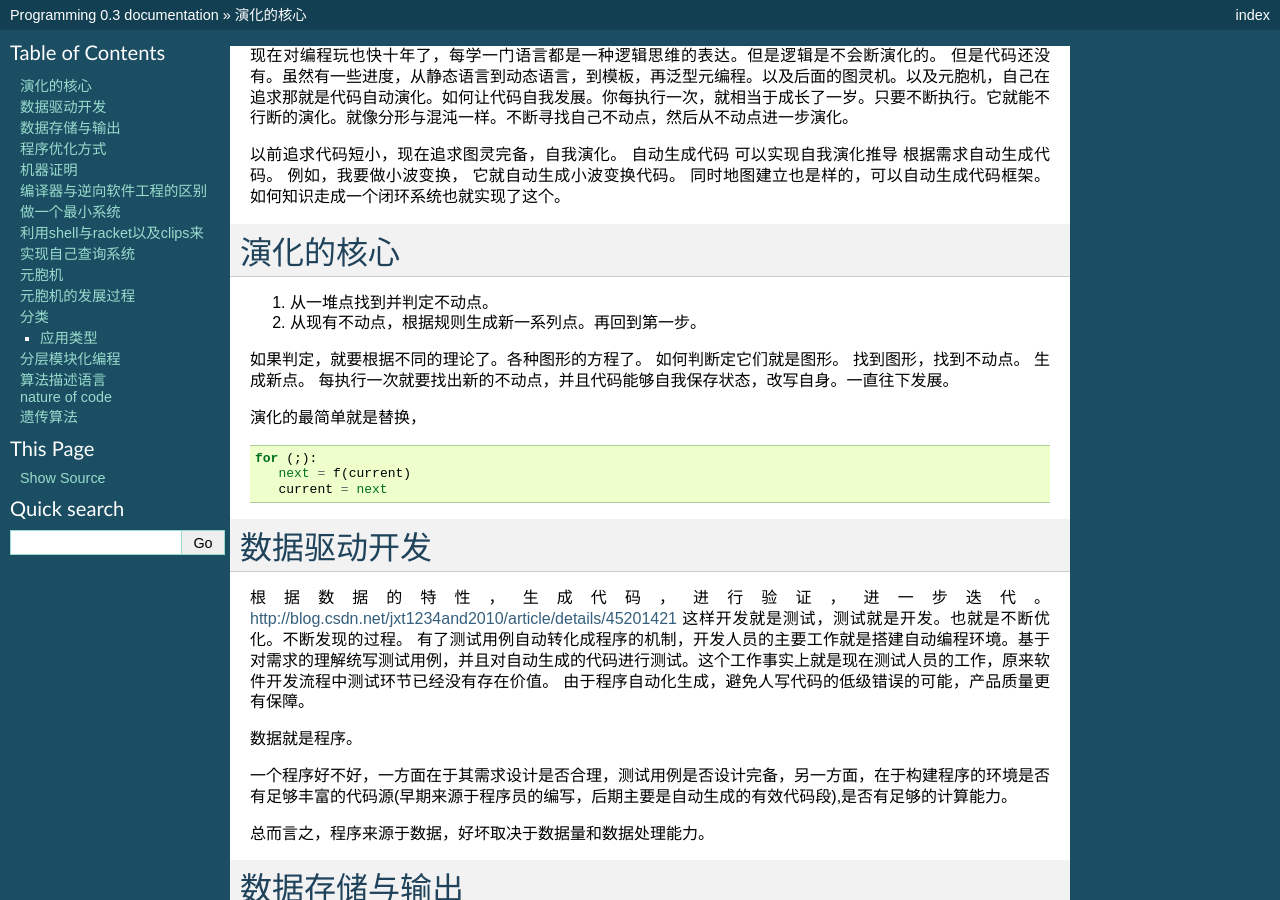
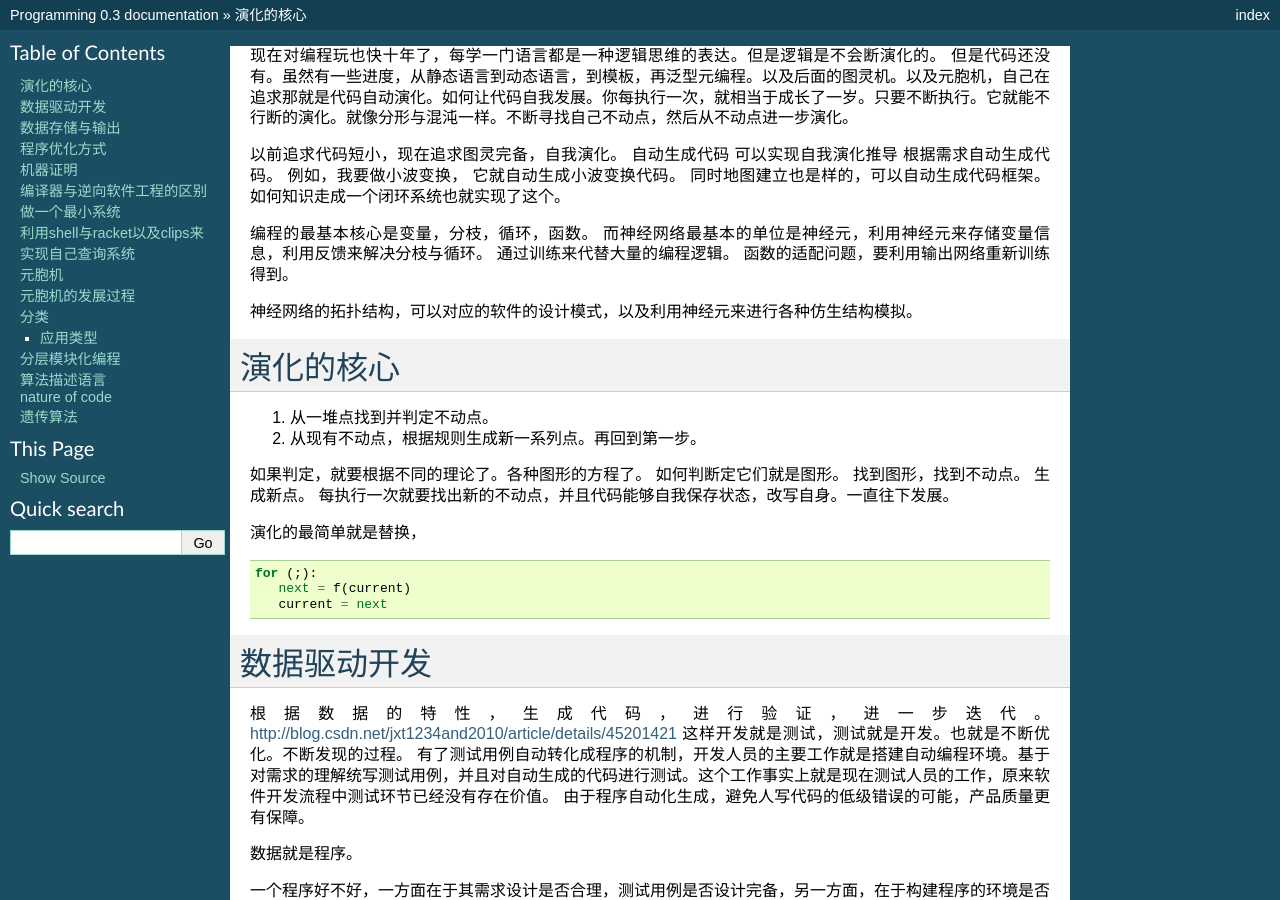
Before and after one commit to gwli/Programming, a Sphinx documentation site: the page built from source/content/Stage_3/languageEvolve.rst, in a window 1280 px wide and 900 px high. Built offline with Sphinx 7.4.7, drawn with Linux system fonts in a browser that asks for light colours.

```diff
--- a/source/content/Stage_3/Compiler/CompilerOfGCC.rst
+++ b/source/content/Stage_3/Compiler/CompilerOfGCC.rst
@@ -43,6 +43,8 @@
 
 同时利用在语言本身中也是可以用#pragma warning/error等来进行编译的控制。
 http://www.cnblogs.com/xiaoyixy/archive/2006/04/12/372770.html
+
+如果是链接找到不库函数，则是库的版本不兼容，如果出现mingle name不对，则是编译器的版本不一致造成的。换成统一的toolchain重新编译就可以了。
 
 选项分类
 --------
--- a/source/content/Stage_3/languageEvolve.rst
+++ b/source/content/Stage_3/languageEvolve.rst
@@ -5,6 +5,13 @@
 自动生成代码 可以实现自我演化推导
 根据需求自动生成代码。  例如，我要做小波变换， 它就自动生成小波变换代码。
 同时地图建立也是样的，可以自动生成代码框架。 如何知识走成一个闭环系统也就实现了这个。
+
+
+编程的最基本核心是变量，分枝，循环，函数。
+而神经网络最基本的单位是神经元，利用神经元来存储变量信息，利用反馈来解决分枝与循环。 通过训练来代替大量的编程逻辑。
+函数的适配问题，要利用输出网络重新训练得到。
+
+神经网络的拓扑结构，可以对应的软件的设计模式，以及利用神经元来进行各种仿生结构模拟。
 
 
 演化的核心
```
Also changed, not shown: source/content/Stage_1/PythonLanguage.rst (+3 -4 lines).
